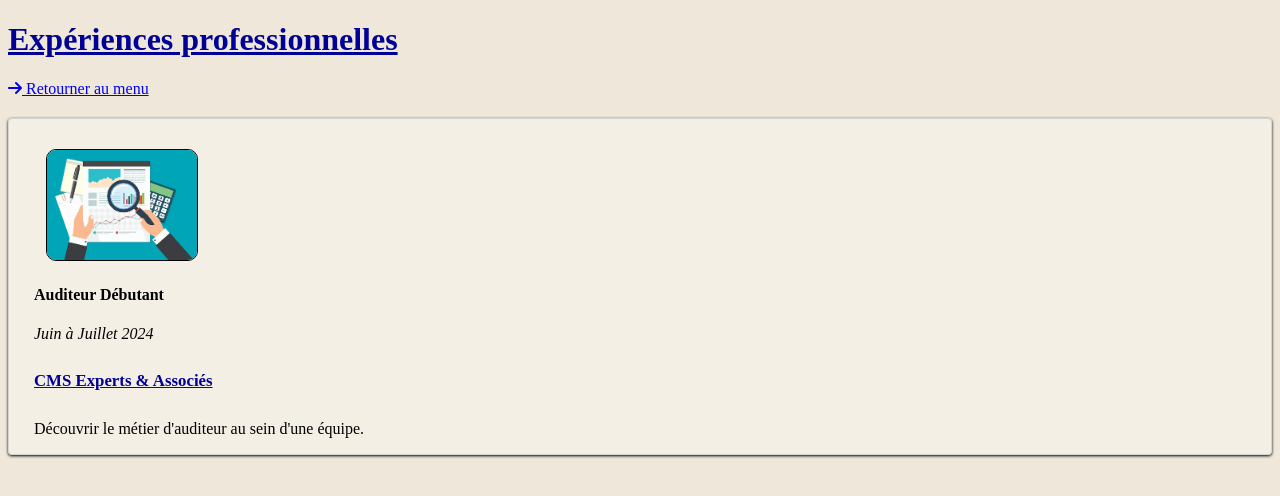
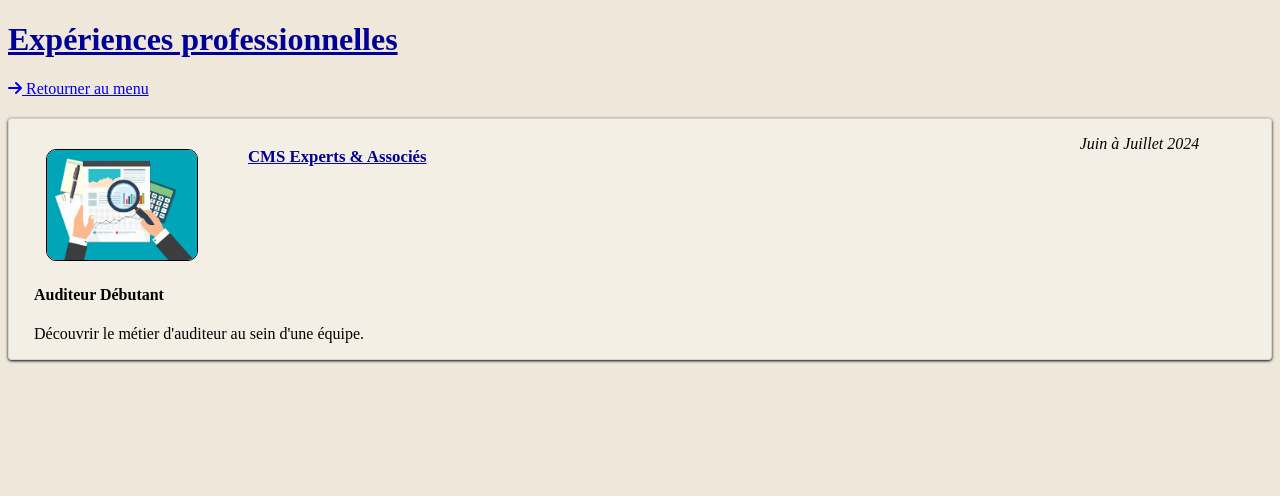
Before and after one commit to MarinBRosset/my-profil, a plain HTML site: page Page2.html in a window 1280 px wide. Drawn offline with Linux system fonts and the light colour scheme.

Commit message:
Page2.html

```diff
--- a/Page2.html
+++ b/Page2.html
@@ -14,20 +14,21 @@
 	<a href = "index.html"> <i class="fa-solid fa-arrow-right"></i> Retourner au menu </a>
 
 	<div class="experience-1">
-		<div id = "experience-1-photo">
-			<img src="images/Audit.webp" id = "photo-audit" >
+		<div class = "experience-1-detail">
+			<div id = "experience-1-photo">
+				<img src="images/Audit.webp" id = "photo-audit" >
+			</div>
+			<div id = "experience-1-ent " class="experience-1-detail">
+				<a href="https://www.pappers.fr/entreprise/cms-experts-associes-328014360" target = "_blank"> <h5> CMS Experts & Associés </h5>  </a>
+			</div>
+			<div id = "experience-1-dates " class="experience-1-detail">
+				<p> <i> Juin à Juillet 2024 </i> </p>
+			</div>
 		</div>
-		<div id = "experience-1-titre">
+		<div id = "experience-1-titre ">
 			<h4> Auditeur Débutant </h4>
 		</div>
-
-		<div id = "experience-1-dates">
-			<p> <i> Juin à Juillet 2024 </i> </p>
-		</div>
-		<div id = "experience-1-ent">
-			<a href="https://www.pappers.fr/entreprise/cms-experts-associes-328014360" target = "_blank"> <h5> CMS Experts & Associés </h5> </a>
-		</div>
-		<div id = "experience-1-desc">
+		<div id = "experience-1-desc ">
 			<p>  Découvrir le métier d'auditeur au sein d'une équipe. </p>
 		</div>
 
```
